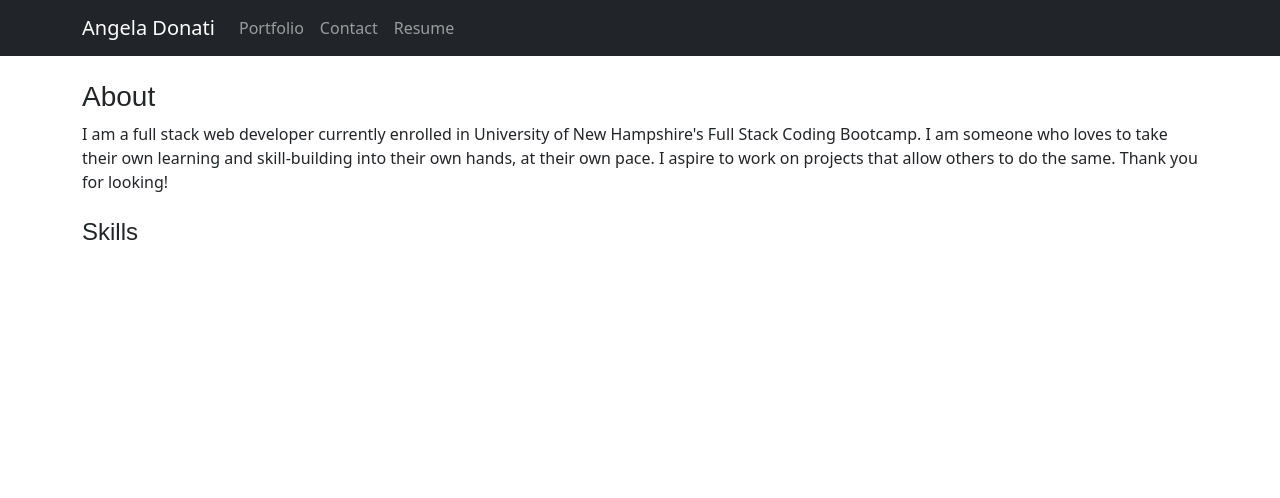
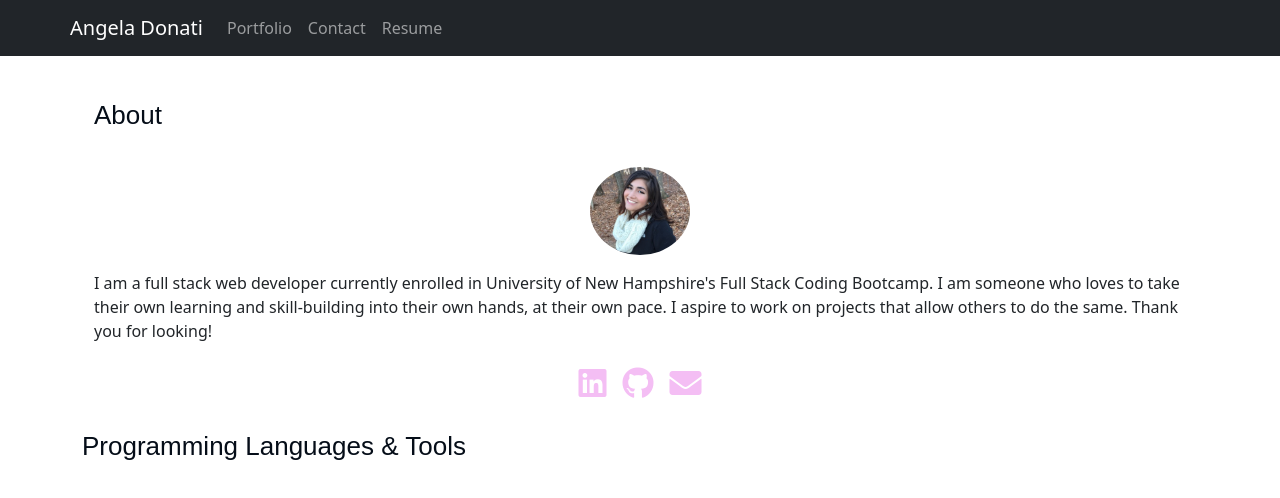
Before and after one commit to a-donati/react-portfolio, a React (Create React App) app: page / in a window 1280 px wide. Shown: the top 498 px of the page. Built offline with nearby package versions, Linux system fonts and the light colour scheme; some icons are missing; the HTML template or start-up script is replaced by a standard one.

Commit message:
update component styling

```diff
--- a/public/index.html
+++ b/public/index.html
@@ -19,12 +19,33 @@
       Notice the use of %PUBLIC_URL% in the tags above.
       It will be replaced with the URL of the `public` folder during the build.
       Only files inside the `public` folder can be referenced from the HTML.
-
       Unlike "/favicon.ico" or "favicon.ico", "%PUBLIC_URL%/favicon.ico" will
       work correctly both with client-side routing and a non-root public URL.
       Learn how to configure a non-root public URL by running `npm run build`.
     -->
-    <title>React App</title>
+    <link
+      rel="stylesheet"
+      href="https://cdn.jsdelivr.net/npm/bootstrap@4.5.3/dist/css/bootstrap.min.css"
+      integrity="sha384-TX8t27EcRE3e/ihU7zmQxVncDAy5uIKz4rEkgIXeMed4M0jlfIDPvg6uqKI2xXr2"
+      crossorigin="anonymous"
+    />
+    <link rel="preconnect" href="https://fonts.gstatic.com" />
+    <link
+      href="https://fonts.googleapis.com/css2?family=Amatic+SC:wght@400;700&display=swap"
+      rel="stylesheet"
+    />
+    <link
+      rel="stylesheet"
+      href="https://use.fontawesome.com/releases/v5.15.1/css/all.css"
+      integrity="sha384-vp86vTRFVJgpjF9jiIGPEEqYqlDwgyBgEF109VFjmqGmIY/Y4HV4d3Gp2irVfcrp"
+      crossorigin="anonymous"
+    />
+    <link
+      rel="stylesheet"
+      href="https://cdn.jsdelivr.net/gh/devicons/devicon@v2.9.0/devicon.min.css"
+    />
+    <script src="https://cdn.jsdelivr.net/npm/bootstrap@5.0.0-beta2/dist/js/bootstrap.bundle.min.js" integrity="sha384-b5kHyXgcpbZJO/tY9Ul7kGkf1S0CWuKcCD38l8YkeH8z8QjE0GmW1gYU5S9FOnJ0" crossorigin="anonymous"></script>
+    <title>Angela Donati</title>
   </head>
   <body>
     <noscript>You need to enable JavaScript to run this app.</noscript>
@@ -32,10 +53,8 @@
     <!--
       This HTML file is a template.
       If you open it directly in the browser, you will see an empty page.
-
       You can add webfonts, meta tags, or analytics to this file.
       The build step will place the bundled scripts into the <body> tag.
-
       To begin the development, run `npm start` or `yarn start`.
       To create a production bundle, use `npm run build` or `yarn build`.
     -->
--- a/src/components/About/About.css
+++ b/src/components/About/About.css
@@ -0,0 +1,24 @@
+.img-profile {
+    height: 100px;
+    width: 100px;
+}
+
+.fab,.fas {
+    color: rgb(244, 190, 244);
+}
+
+.about-title {
+    font-size: 26px;
+    font-weight: 500;
+    margin-top: 20px;
+    margin-bottom: 20px;
+    color: #050d18;
+  }
+
+.title {
+    font-size: 26px;
+    font-weight: 500;
+    margin-top: 20px;
+    margin-bottom: 20px;
+    color: #050d18;
+  }
--- a/src/components/About/About.jsx
+++ b/src/components/About/About.jsx
@@ -1,28 +1,47 @@
 import DevIcon from "devicon-react-svg";
-import { FontAwesomeIcon } from '@fortawesome/react-fontawesome';
-import { fab } from '@fortawesome/free-brands-svg-icons'
-
-import { faCoffee } from '@fortawesome/free-solid-svg-icons'
-
+import photo from '../../images/angela.png'
+import './About.css'
 const devIconStyle = {
-    fill: "thistle",
+    fill: "rgb(244, 190, 244)",
     width: "40px",
 };
 
 export default function About() {
     return (
         <div>
-            <h3>About</h3>
+              <main id="main">
+    <div className="container-fluid p-0">
+      <div id="about" class="about d-flex">
+        <div class="container">
+          <div className="no">
+            {/* <div className="none"></div> */}
+            {/* <div class="photo d-flex flex-center p-3">                         <img className="img-fluid img-profile mx-auto img-fluid rounded-circle"
+          src={photo} alt="Angela Donati photo"></img>   </div> */}
+            <h3 className="about-title">About</h3>
+            <div class="photo d-flex flex-center p-3">    <img className="img-fluid img-profile mx-auto img-fluid rounded-circle"
+          src={photo} alt="Angela Donati photo"></img>          </div>
             <p>
-                {/* todo: put image here */}
                 I am a full stack web developer currently enrolled in University of
                 New Hampshire's Full Stack Coding Bootcamp. I am someone who loves to take their own learning and
                 skill-building
                 into their own hands, at their own pace. I aspire to work on projects that allow others to do the same.
                 Thank you for looking!
-                {/* todo: add social icons and links */}
-                <FontAwesomeIcon icon="check-square" />
-                <h4 className="mt-4">Skills </h4>
+
+                </p>
+
+                <div className="social-links mt-3 text-center">
+          <a href="https://www.linkedin.com/in/angeladonati/" className="linkedin" aria-label="Linkedin profile"><i
+              className="fab fa-linkedin fa-2x m-2"></i></a>
+          <a href="https://github.com/a-donati" aria-label="a-donati Github profile" className="github"><i
+              className="fab fa-github fa-2x m-2"></i></a>
+          <a href="mailto: angeladonati93@gmail.com" className="email" aria-label="Email angeladonati93@gmail.com"><i
+              className="fas fa-envelope fa-2x m-2"></i></a>
+        </div>
+
+</div></div></div></div></main>
+
+
+                <h4 className="mt-4 title">Programming Languages &amp; Tools </h4>
                 <DevIcon icon='html5' style={devIconStyle} />
                 <DevIcon icon='css3' style={devIconStyle} />
                 <DevIcon icon='bootstrap' style={devIconStyle} />
@@ -32,7 +51,6 @@ export default function About() {
                 <DevIcon icon='mongodb' style={devIconStyle} />
                 <DevIcon icon='mysql' style={devIconStyle} />
 
-            </p>
 
 
 
--- a/src/components/Contact/Contact.css
+++ b/src/components/Contact/Contact.css
@@ -0,0 +1,7 @@
+a:link { text-decoration: none; }
+
+a:visited { text-decoration: none; }
+
+a:hover { text-decoration: none; }
+
+a:active { text-decoration: none; }
--- a/src/components/Contact/Contact.jsx
+++ b/src/components/Contact/Contact.jsx
@@ -52,7 +52,7 @@ const Contact = () => {
               ></textarea>
             </div>
             <p className="d-none ml-1" id="contact-warning">
-              I need both fields filled out before you can send me an email!
+              Both fields must be entered before pressing submit
             </p>
             <button
               className="btn btn-primary bg-info rounded border-info ml-1 mt-3 mb-3"
@@ -66,15 +66,15 @@ const Contact = () => {
         <div className="col-4 p-0">
           <h3>Links:</h3>
           <a href="https://github.com/a-donati" target="_blank">
-            <i className="fab fa-github-square mr-2"></i>GitHub
+            <i className="fab fa-github fa-2x m-2"></i>GitHub
           </a>
           <br />
           <a href="https://www.linkedin.com/in/angeladonati" target="_blank">
-            <i className="fab fa-linkedin mr-2"></i>LinkedIn
+            <i className="fab fa-linkedin fa-2x m-2"></i>LinkedIn
           </a>
           <br />
           <a href="mailto:angeladonati93@gmail.com" target="_blank">
-            <i className="far fa-envelope mr-2"></i>
+            <i className="fas fa-envelope fa-2x m-2"></i>
             Email
           </a>
         </div>
```
Also changed, not shown: 11 other files (tests, documents, lock files or other folders).
